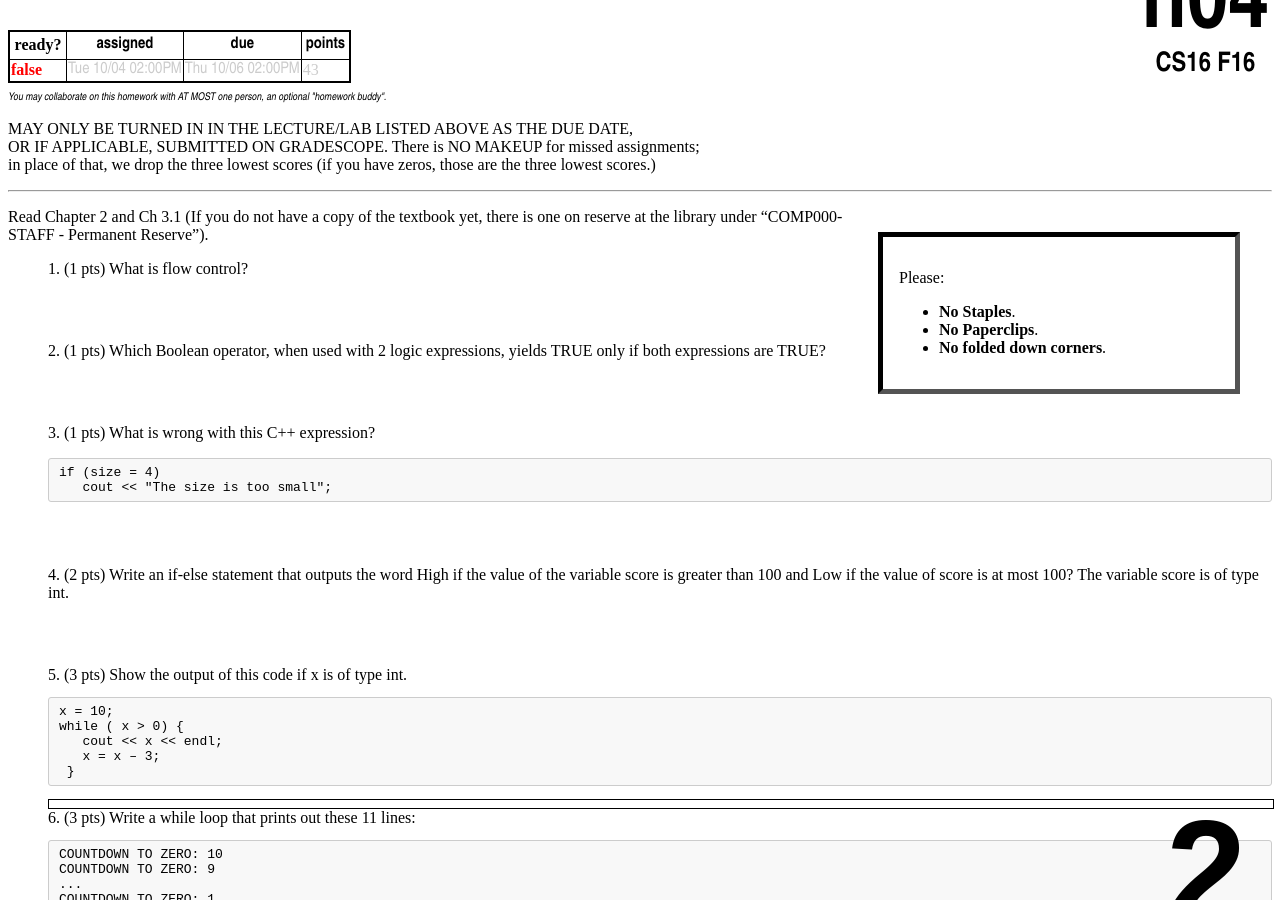
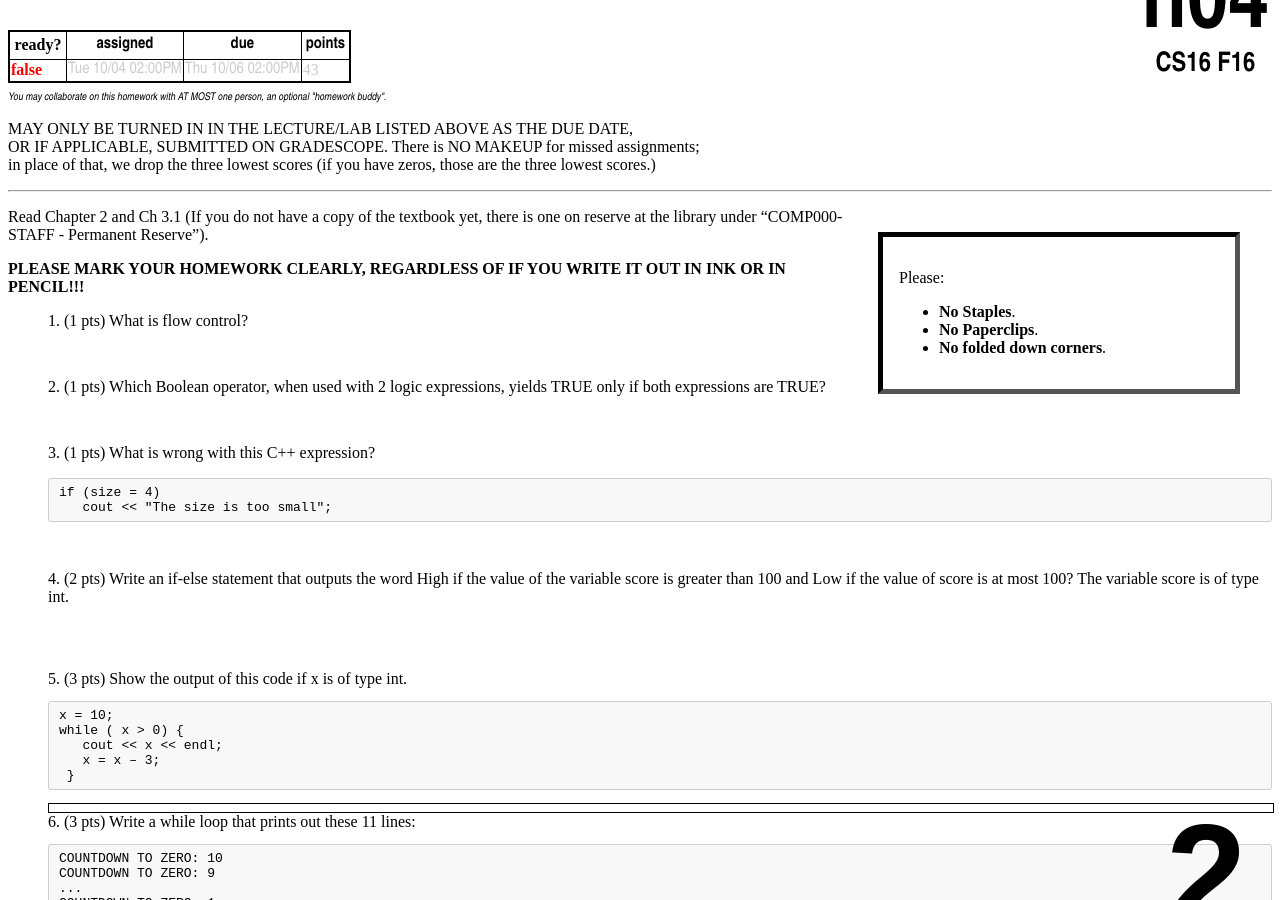
Before and after one commit to ucsb-cs16-s16/https-ucsb-cs16-s17.github.io, a Jekyll site: the page built from _hwk/h04.md, in a window 1280 px wide and 900 px high, scrolled down 496 px. Built offline with Jekyll 4.4.1, drawn with Linux system fonts in a browser that asks for light colours.

Commit message:
Update h04.md

````diff
--- a/_hwk/h04.md
+++ b/_hwk/h04.md
@@ -8,12 +8,14 @@ due: 2016-10-06 14:00:00.00-7:00
 {% include no_staples_box.html %}
 Read Chapter 2 and Ch 3.1 (If you do not have a copy of the textbook yet, there is one on reserve at the library under "COMP000-STAFF - Permanent Reserve").
 
+<b>PLEASE MARK YOUR HOMEWORK CLEARLY, REGARDLESS OF IF YOU WRITE IT OUT IN INK OR IN PENCIL!!!</b>
+
 <ol markdown="1">
 1.	(1 pts) What is flow control?
-  <div style="margin-bottom:4em"></div>
+  <div style="margin-bottom:3em"></div>
 
 2.	(1 pts) Which Boolean operator, when used with 2 logic expressions, yields TRUE only if both expressions are TRUE?
-  <div style="margin-bottom:4em"></div>
+  <div style="margin-bottom:3em"></div>
 
 3.	(1 pts) What is wrong with this C++ expression?
   <div style="margin-bottom:1em"></div>
@@ -23,7 +25,7 @@ if (size = 4)
    cout << "The size is too small";
 ```
   </div>
-  <div style="margin-bottom:4em"></div>
+  <div style="margin-bottom:3em"></div>
 
 4.	(2 pts) Write an if-else statement that outputs the word High if the value of the variable score is greater than 100 and Low if the value of score is at most 100? The variable score is of type int.
   <div style="margin-bottom:4em"></div>
````
